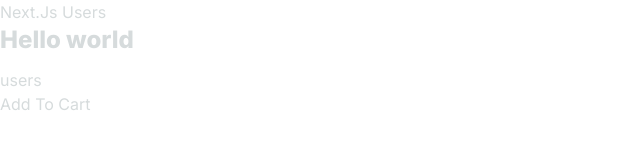
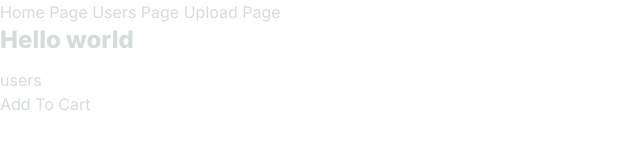
Before and after one commit to muhammadmadi/nextapp-fullstack, a Next.js app: page / in a window 1280 px wide. Shown: the top 160 px of the page, without its empty margins (0-640 px from the left). Built offline with nearby package versions, Linux system fonts and the light colour scheme.

Commit message:
PublicId && <CldImage  src={PublicId}

```diff
--- a/app/components/NavBar.tsx
+++ b/app/components/NavBar.tsx
@@ -4,10 +4,11 @@
 const NavBar = () => {
   return (
     <div className="flex p-6">
-      <Link href="/" className="mr-5">
-        Next.Js
+      <Link href="/" className="mr-5 btn btn-primary">
+        Home Page
       </Link>
-      <Link href='/users'> Users </Link>
+      <Link href='/users' className="mr-5 btn btn-primary"> Users Page </Link>
+       <Link href='/upload' className="mr-5 btn btn-primary"> Upload Page  </Link>
     </div>
   );
 };
--- a/app/upload/page.tsx
+++ b/app/upload/page.tsx
@@ -1,6 +1,7 @@
 "use client";
 import React, { useState } from "react";
 import { CldUploadWidget, CldImage } from "next-cloudinary";
+
 interface CloudinaryResult {
   public_id: string;
 }
@@ -11,7 +12,7 @@
   const [PublicId, setPublicId] = useState("");
   return (
     <>
-      {PublicId && <CldImage  src="PublicId" width={270} height={180} alt=' a coffee image ' /> }
+      {PublicId && <CldImage  src={PublicId} width={270} height={180} alt=' a coffee image ' /> }
       <CldUploadWidget
         uploadPreset="jaodqemz"
         onUpload={(result, widget) => {
@@ -21,8 +22,7 @@
         }}      >
         {({ open }) => (
           <button className="btn btn-primary" onClick={() => open()}>
-            {" "}
-            Upload{" "}
+              Upload
           </button>
         )}
       </CldUploadWidget>
```
